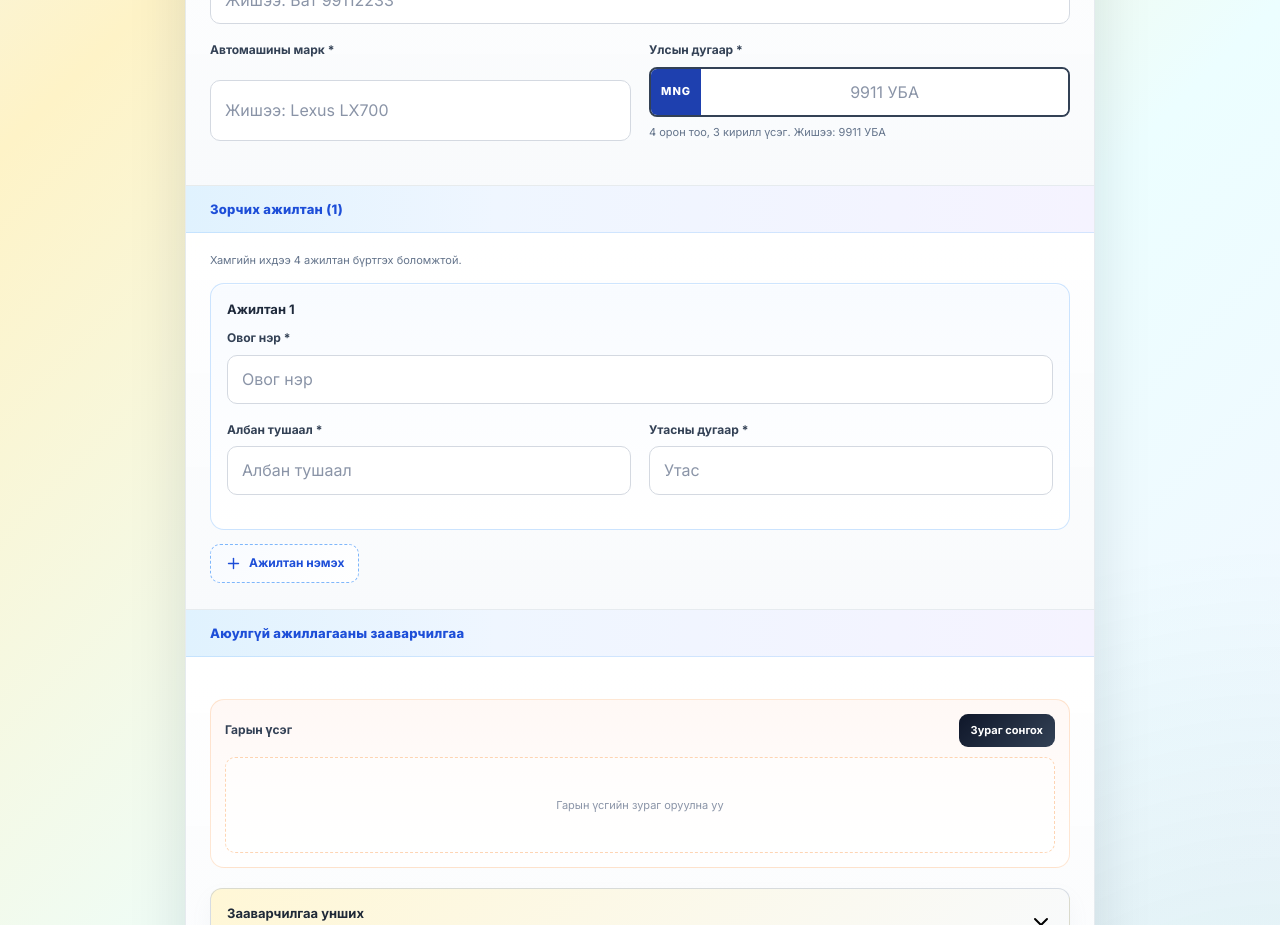
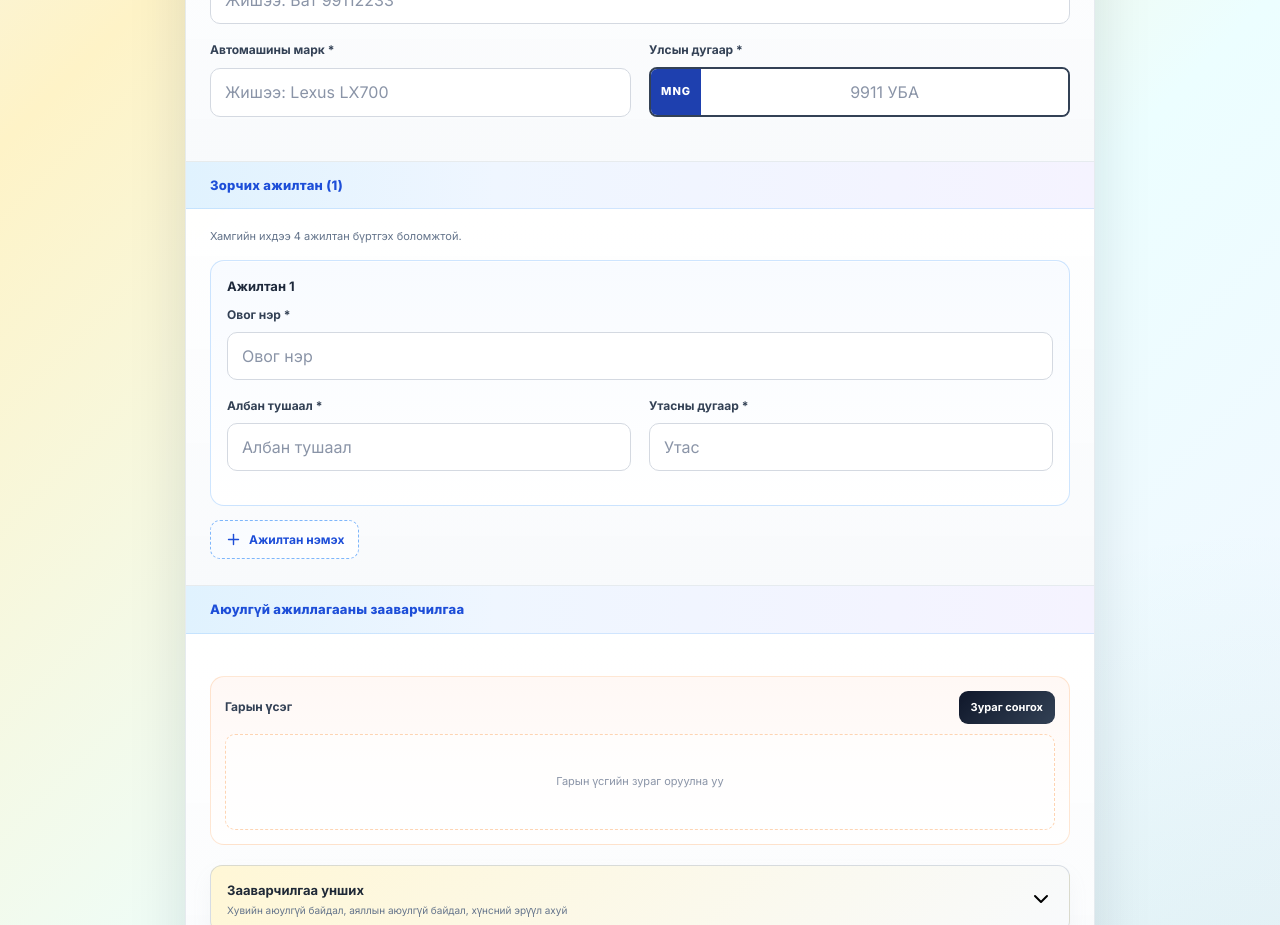
Before and after one commit to PiggyDan/zcm, a React (Vite) app: page / in a window 1280 px wide. Shown: the part 780-1705 px from the top of the page. Built offline with nearby package versions, Linux system fonts and the light colour scheme.

Commit message:
Remove plate input helper text

```diff
--- a/src/main.jsx
+++ b/src/main.jsx
@@ -358,7 +358,6 @@ function App() {
                 <input
                   required
                   aria-label="Улсын дугаар"
-                  aria-describedby="plateHint"
                   name="vehiclePlate"
                   value={form.vehiclePlate}
                   onChange={(e) => {
@@ -371,7 +370,6 @@ function App() {
                   title="4 орон тоо, 3 кирилл үсэг оруулна уу. Жишээ: 9911 УБА"
                 />
               </div>
-              <small id="plateHint">4 орон тоо, 3 кирилл үсэг. Жишээ: 9911 УБА</small>
             </Field>
             </div>
           </Section>
```
